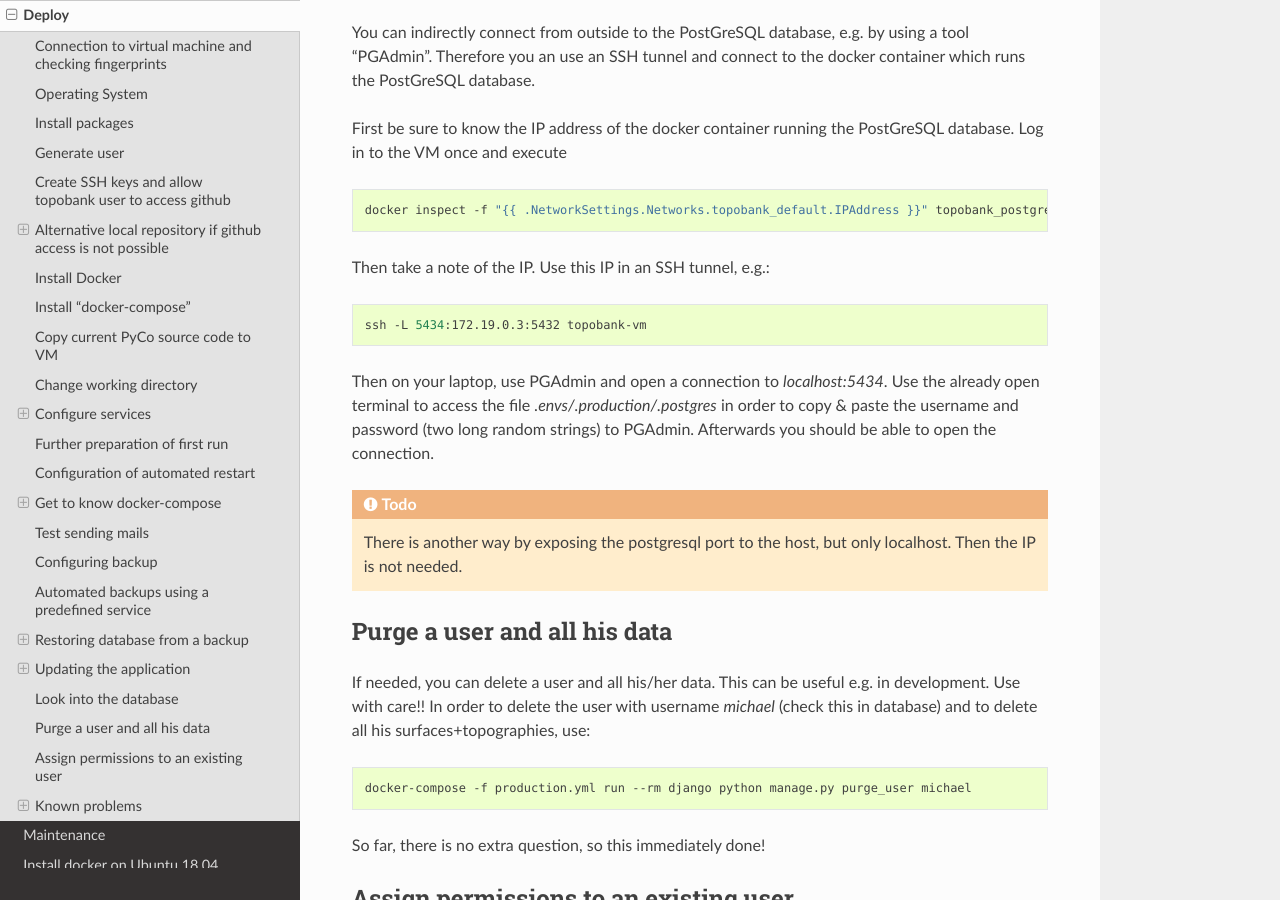
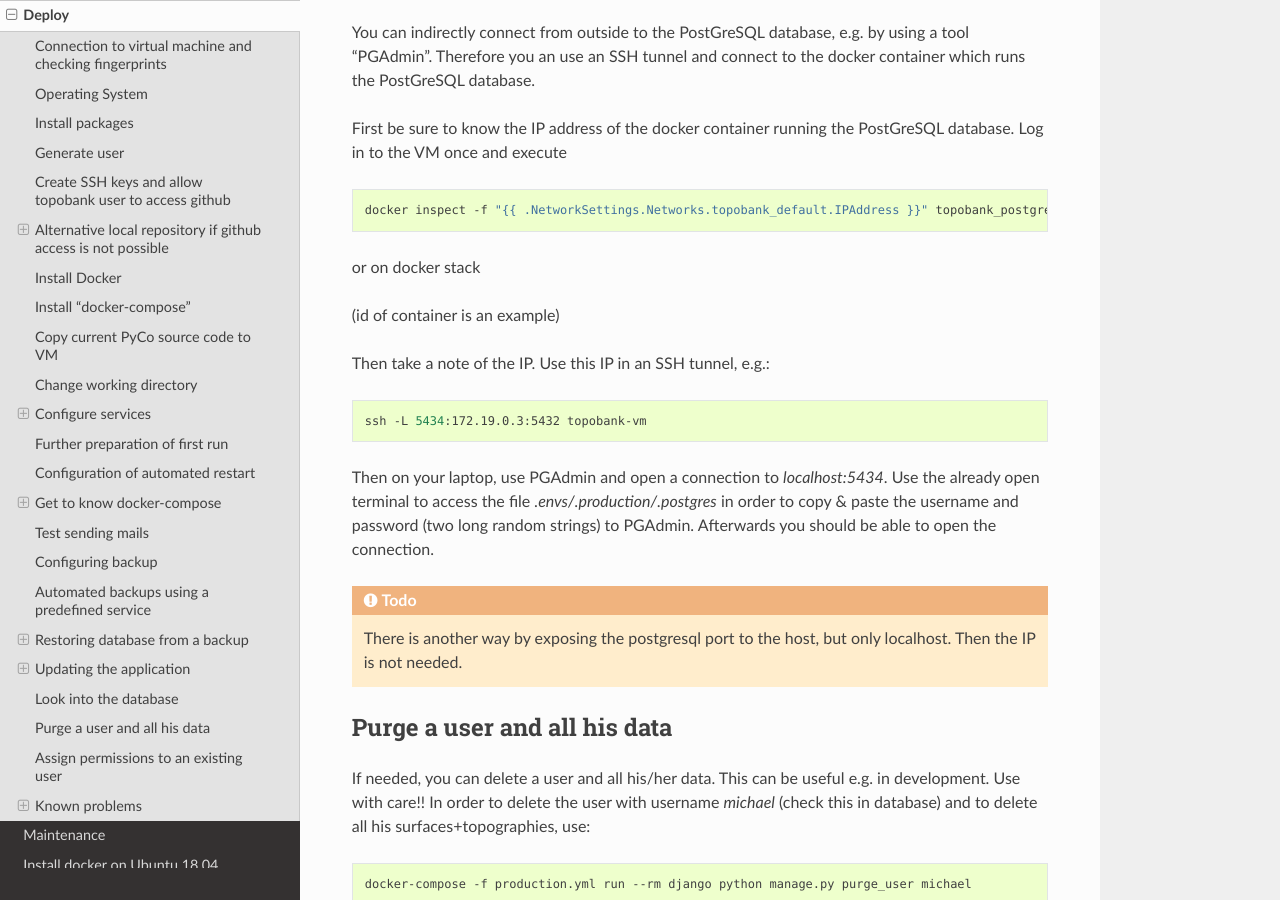
Before and after one commit to ContactEngineering/topobank, a Sphinx documentation site: the page built from docs/deploy.rst, in a window 1280 px wide and 900 px high, scrolled down 23249 px. Built offline with Sphinx 7.4.7 and the Read the Docs theme 2.0.0, drawn with Linux system fonts in a browser that asks for light colours.

Commit message:
DOC: Comment how to request an IP address when running in a Docker stack.

```diff
--- a/docs/deploy.rst
+++ b/docs/deploy.rst
@@ -1235,6 +1235,14 @@
 
     docker inspect -f "{{ .NetworkSettings.Networks.topobank_default.IPAddress }}" topobank_postgres_1
 
+or on docker stack
+
+.. code:bash
+
+    docker inspect -f "{{ .NetworkSettings.Networks.prodstack_topobank_net.IPAddress }}" 6f04ff907173
+
+(id of container is an example)
+
 Then take a note of the IP. Use this IP in an SSH tunnel, e.g.:
 
 .. code:: bash
```
